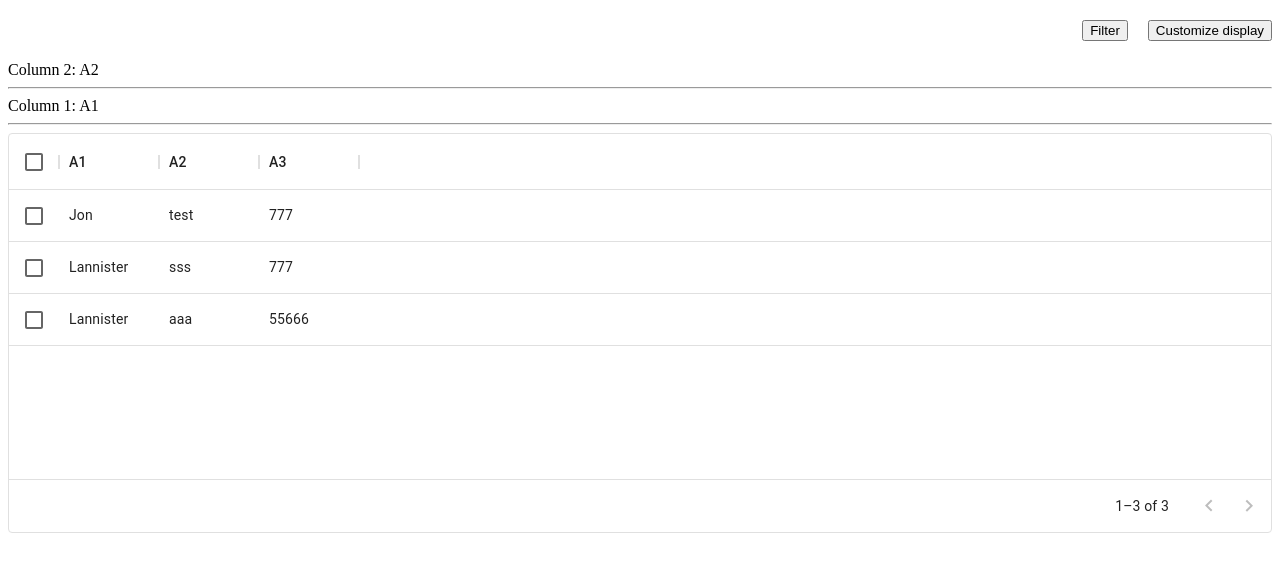
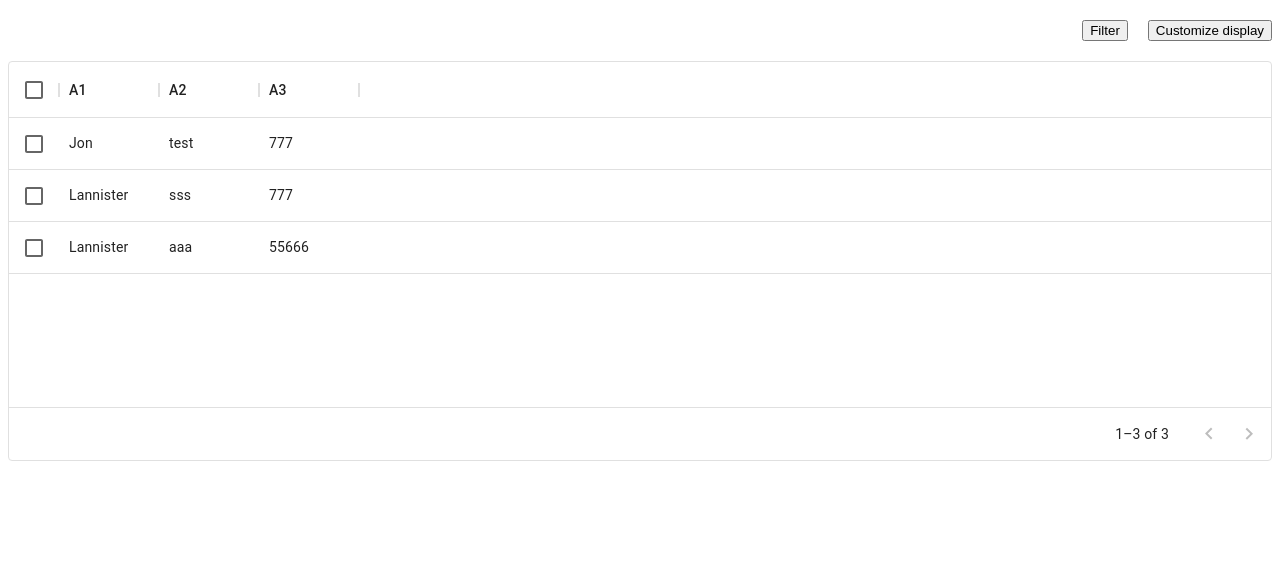
Before and after one commit to omarsalem7/stella, a React (Vite) app: page /route1 in a window 1280 px wide. Shown: the top 572 px of the page. Built offline with nearby package versions, Linux system fonts and the light colour scheme.

Commit message:
Make table component reusable

```diff
--- a/src/index.css
+++ b/src/index.css
@@ -15,8 +15,8 @@
   display: none;
 }
 
-@media (max-width: 481px) {
-  .desktop {
+@media (min-width: 640px) {
+  .mobile {
     display: none;
   }
 }
--- a/src/routes/route1.tsx
+++ b/src/routes/route1.tsx
@@ -2,7 +2,7 @@ import { useState } from 'react';
 import Header from '../shared/header';
 import Table from '../shared/table';
 import { columnsType } from '../shared/filter.types';
-import { columns } from '../data/route1';
+import { columns, rows } from '../data/route1';
 
 const Route1 = () => {
   const [filter, setFilter] = useState<columnsType>(columns);
@@ -13,7 +13,7 @@ const Route1 = () => {
   return (
     <>
       <Header handleFilters={handleFilters} />
-      <Table columns={filter} />
+      <Table rows={rows} columns={filter} />
     </>
   );
 };
--- a/src/shared/table.tsx
+++ b/src/shared/table.tsx
@@ -1,10 +1,19 @@
-import { useEffect } from 'react';
 import Box from '@mui/material/Box';
 import { DataGrid } from '@mui/x-data-grid';
-import { rows } from '../data/route1';
 import { FilterInputProps } from './filter.types';
+import { columnsType } from './filter.types';
 
-export default function Table({ columns }: FilterInputProps) {
+type TableProps = {
+  columns: columnsType;
+  rows: {
+    id: number;
+    A1: string;
+    A2: string;
+    A3: string;
+  }[];
+};
+
+export default function Table({ columns, rows }: TableProps) {
   return (
     <>
       <div className="mobile">
```
